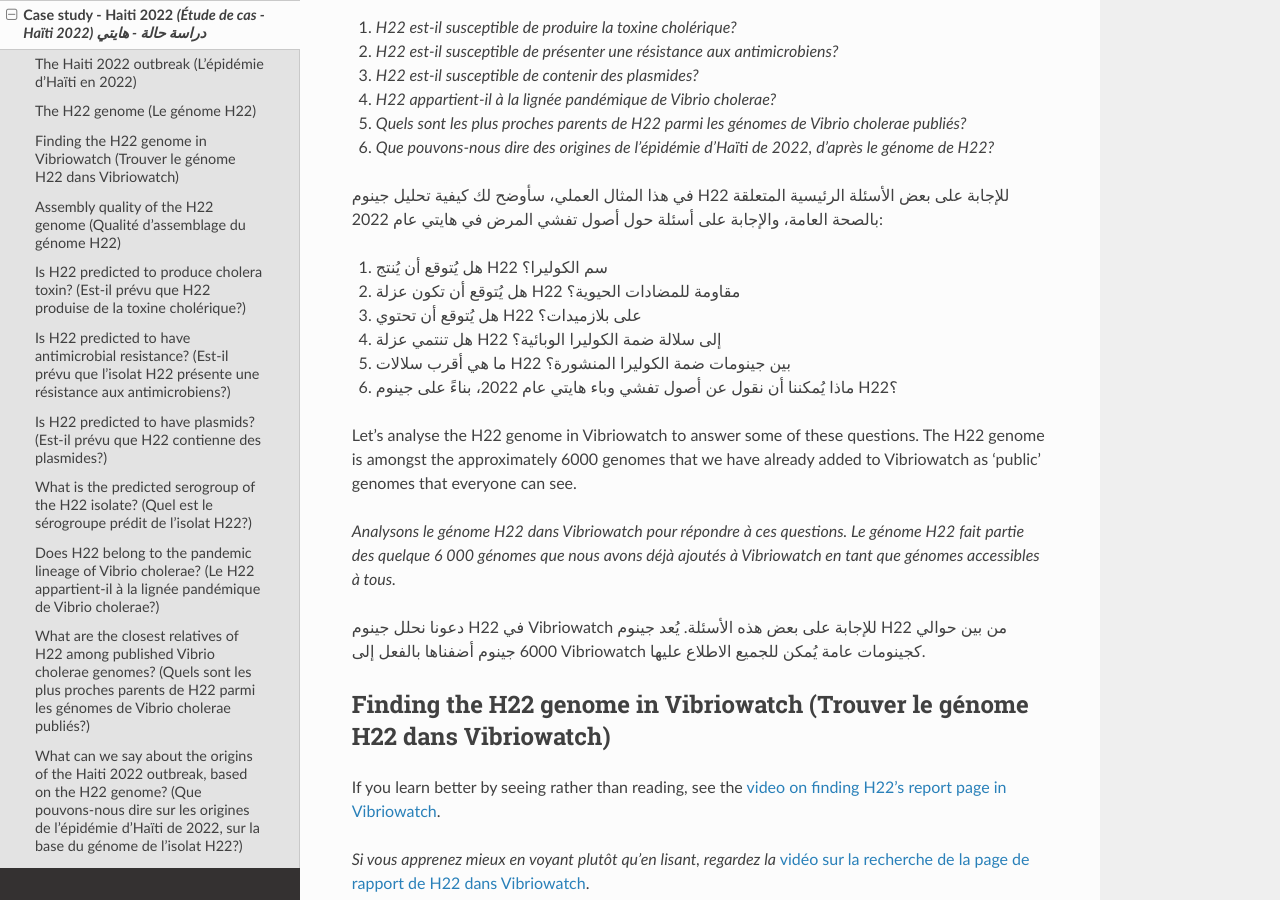
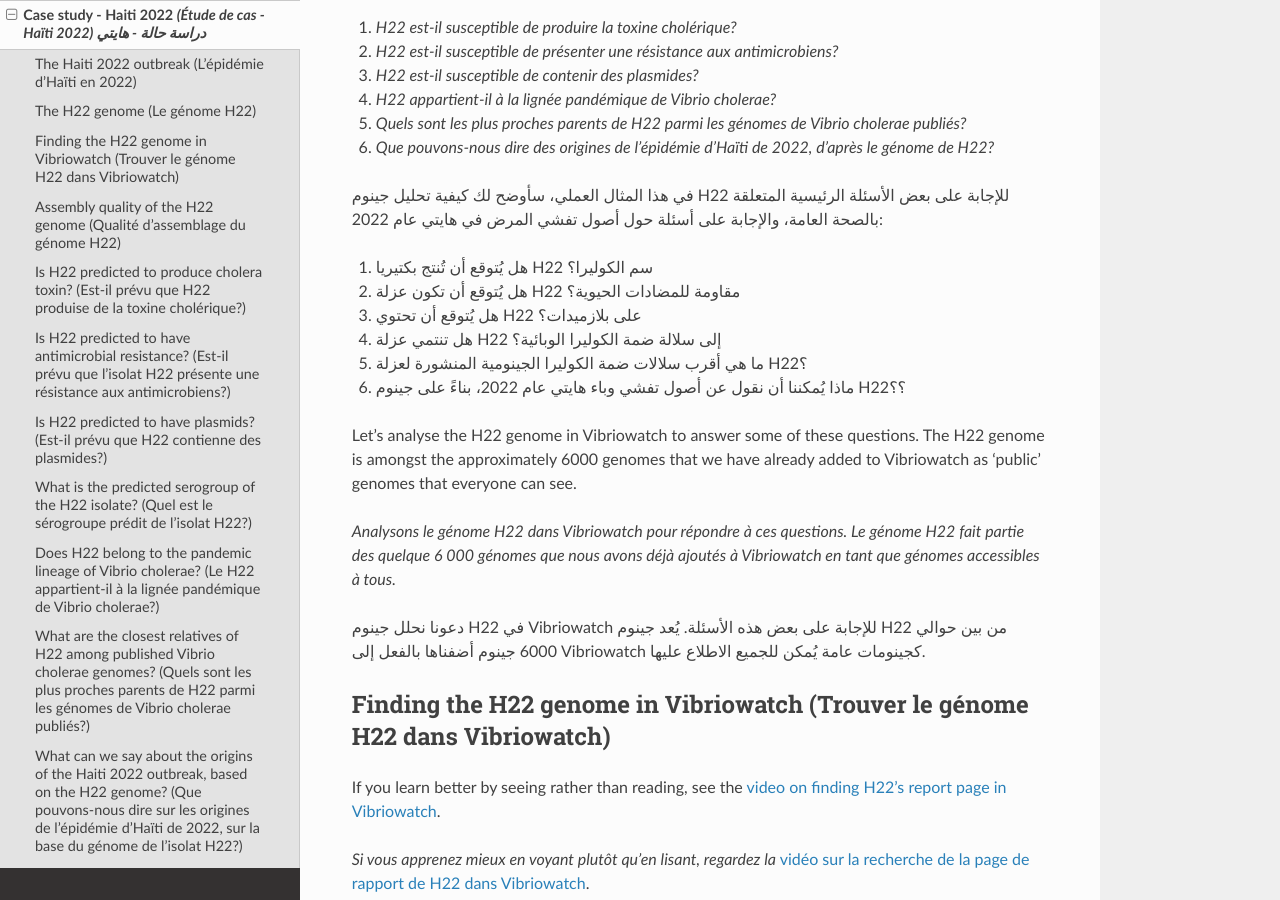
Before and after one commit to avrilcoghlan/vibriowatch, a Sphinx documentation site: the page built from docs/source/haiti.rst, in a window 1280 px wide and 900 px high, scrolled down 4192 px. Built offline with Sphinx 7.4.7 and the Read the Docs theme 3.1.0, drawn with Linux system fonts in a browser that asks for light colours.

Commit message:
Update haiti.rst

```diff
--- a/docs/source/haiti.rst
+++ b/docs/source/haiti.rst
@@ -114,12 +114,12 @@
 
 في هذا المثال العملي، سأوضح لك كيفية تحليل جينوم H22 للإجابة على بعض الأسئلة الرئيسية المتعلقة بالصحة العامة، والإجابة على أسئلة حول أصول تفشي المرض في هايتي عام 2022:
 
-#. هل يُتوقع أن يُنتج H22 سم الكوليرا؟
+#. هل يُتوقع أن تُنتج بكتيريا H22 سم الكوليرا؟
 #. هل يُتوقع أن تكون عزلة H22 مقاومة للمضادات الحيوية؟
 #. هل يُتوقع أن تحتوي H22 على بلازميدات؟
 #. هل تنتمي عزلة H22 إلى سلالة ضمة الكوليرا الوبائية؟
-#. ما هي أقرب سلالات H22 بين جينومات ضمة الكوليرا المنشورة؟
-#. ماذا يُمكننا أن نقول عن أصول تفشي وباء هايتي عام 2022، بناءً على جينوم H22؟
+#. ما هي أقرب سلالات ضمة الكوليرا الجينومية المنشورة لعزلة H22؟
+#. ماذا يُمكننا أن نقول عن أصول تفشي وباء هايتي عام 2022، بناءً على جينوم H22؟؟
 
 Let's analyse the H22 genome in Vibriowatch to answer some of these questions. The H22
 genome is amongst the approximately 6000 genomes that we have already added to Vibriowatch as 'public' genomes that
```
